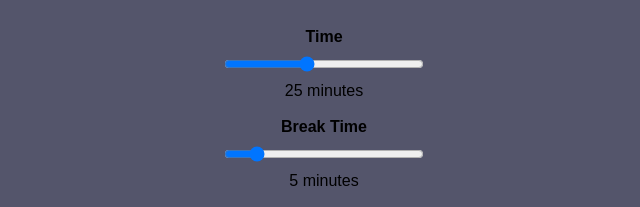
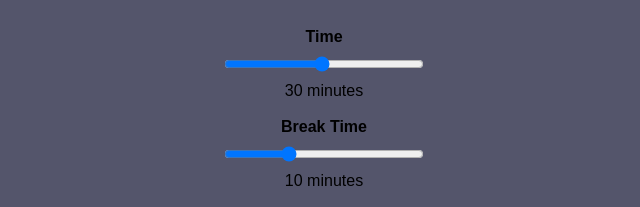
Before and after one commit to dantebertuzzi/braila, a plain HTML site: page index.html in a window 1280 px wide. Shown: the part 463-670 px from the top of the page, 316-956 px from the left. Drawn offline with Linux system fonts and the light colour scheme.

Commit message:
Update index.html

```diff
--- a/index.html
+++ b/index.html
@@ -19,7 +19,7 @@
     <h1></h1>
     <div id="timer" class="timer">
         <div class="time-display">
-            <span id="minutes">25</span>:<span id="seconds">00</span>
+            <span id="minutes">30</span>:<span id="seconds">00</span>
         </div>
         <div class="progress-ring">
             <svg class="progress-ring-circle" width="120" height="120">
@@ -37,13 +37,13 @@
       <br>
       <h2></h2>
     <strong><label for="study-time">Time</label><br></strong>
-      <input type="range" id="study-time" min="1" max="60" value="25"><br>
-      <span id="study-value">25</span> minutes
+      <input type="range" id="study-time" min="1" max="60" value="30"><br>
+      <span id="study-value">30</span> minutes
       <br>
       <br>
       <strong><label for="break-time">Break Time</label><br></strong>
-      <input type="range" id="break-time" min="1" max="30" value="5"><br>
-      <span id="break-value">5</span> minutes
+      <input type="range" id="break-time" min="1" max="30" value="10"><br>
+      <span id="break-value">10</span> minutes
     </div>
   <div id="cycles" class="cycles">Completed cycles: 0</div>
 </div>
```
